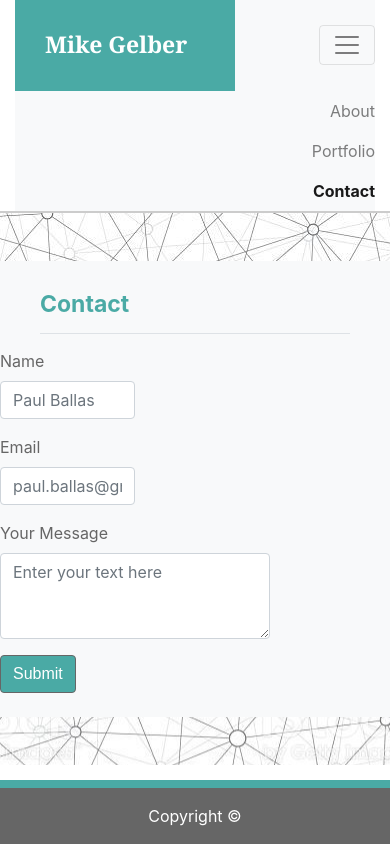
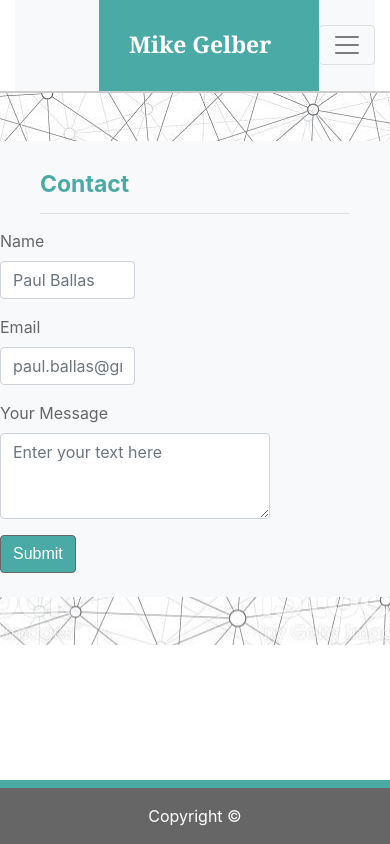
Before and after one commit to mpgelber7495/Bootstrap-Portfolio, a plain HTML site: page contact.html in a window 390 px wide. Drawn offline with nearby package versions, Linux system fonts and the light colour scheme.

Commit message:
Fixed the navbar so that the hamburger menu works

```diff
--- a/contact.html
+++ b/contact.html
@@ -40,7 +40,7 @@
     <header>
       <div class="container nav-container">
         <nav
-          class="p-0 navbar container navbar-expand-lg navbar-light bg-light"
+          class="p-0 navbar container navbar-expand-lg navbar-light bg-light d-flex justify-content-end"
         >
           <h1 class="nav-heading font-weight-bold">Mike Gelber</h1>
           <button
@@ -55,7 +55,7 @@
             <span class="navbar-toggler-icon"></span>
           </button>
           <div
-            class="collapse navbar-collapse d-flex justify-content-end"
+            class="collapse navbar-collapse d-lg-flex justify-content-end"
             id="navbarNav"
           >
             <ul class="navbar-nav">
```
Also changed, not shown: index.html (+3 -4 lines), portfolio.html (+2 -2 lines).
